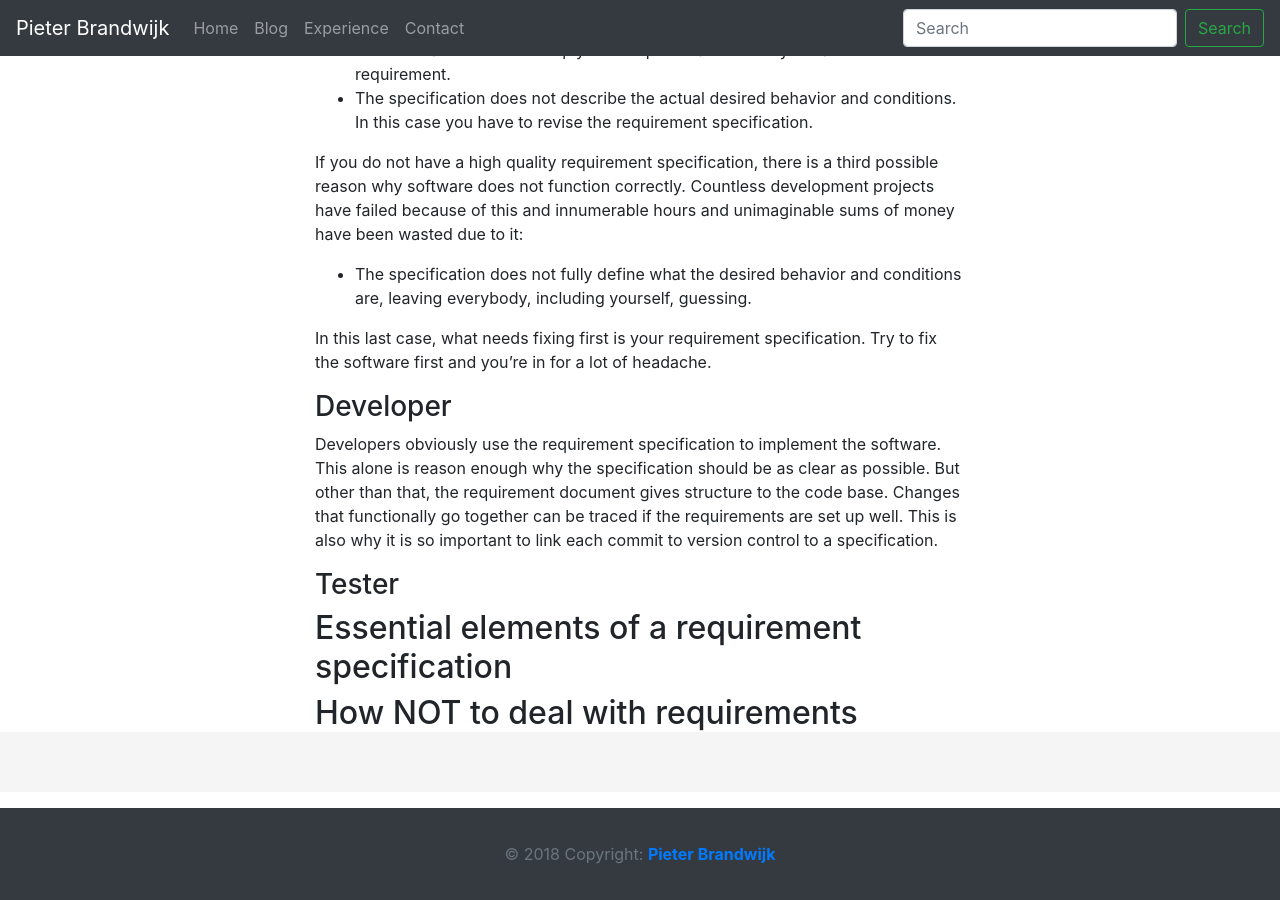
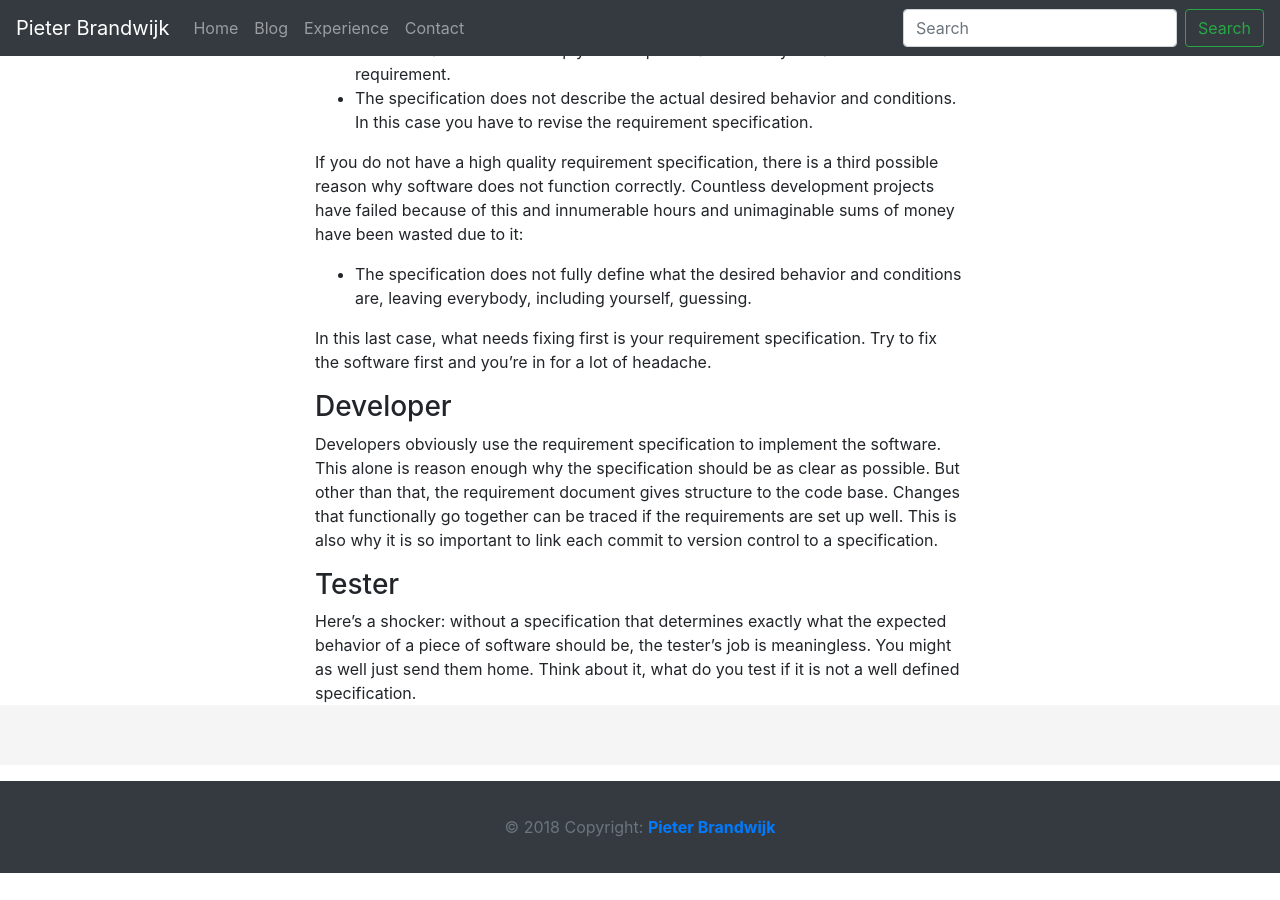
Before and after one commit to pbrandwijk/pbrandwijk.github.io, a Jekyll site: the page built from _posts/2018-07-22-how-to-write-a-requirement.md, in a window 1280 px wide and 900 px high, scrolled down 746 px. Built offline with Jekyll 4.4.1, drawn with Linux system fonts in a browser that asks for light colours; nearby versions of some CDN libraries; comment, search, counter and statistics services are not loaded; after the commit the page ends 1619 px from its top, so only the background shows below that.

Commit message:
Update post content

```diff
--- a/_posts/2018-07-22-how-to-write-a-requirement.md
+++ b/_posts/2018-07-22-how-to-write-a-requirement.md
@@ -26,7 +26,4 @@ In this last case, what needs fixing first is your requirement specification. Tr
 Developers obviously use the requirement specification to implement the software. This alone is reason enough why the specification should be as clear as possible. But other than that, the requirement document gives structure to the code base. Changes that functionally go together can be traced if the requirements are set up well. This is also why it is so important to link each commit to version control to a specification.
 
 ### Tester
-
-## Essential elements of a requirement specification
-
-## How NOT to deal with requirements
+Here's a shocker: without a specification that determines exactly what the expected behavior of a piece of software should be, the tester's job is meaningless. You might as well just send them home. Think about it, what do you test if it is not a well defined specification.
```
